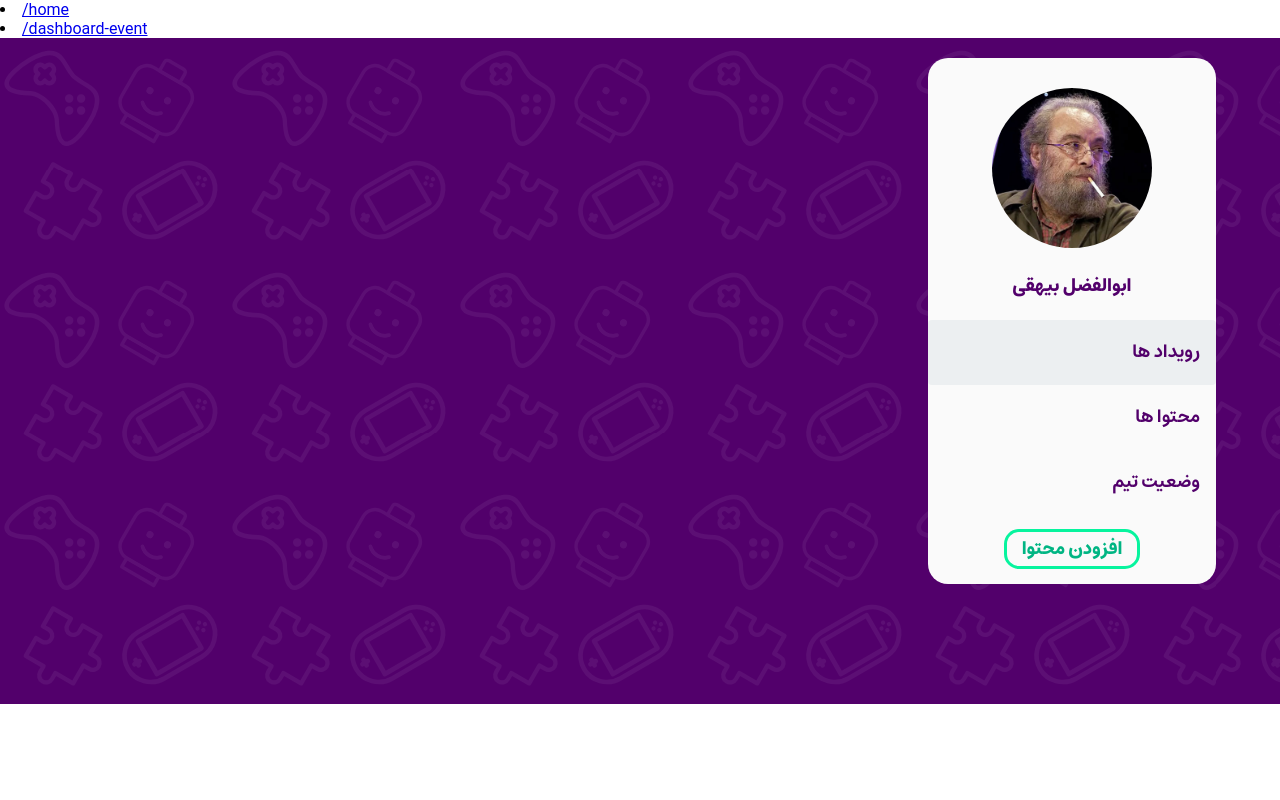
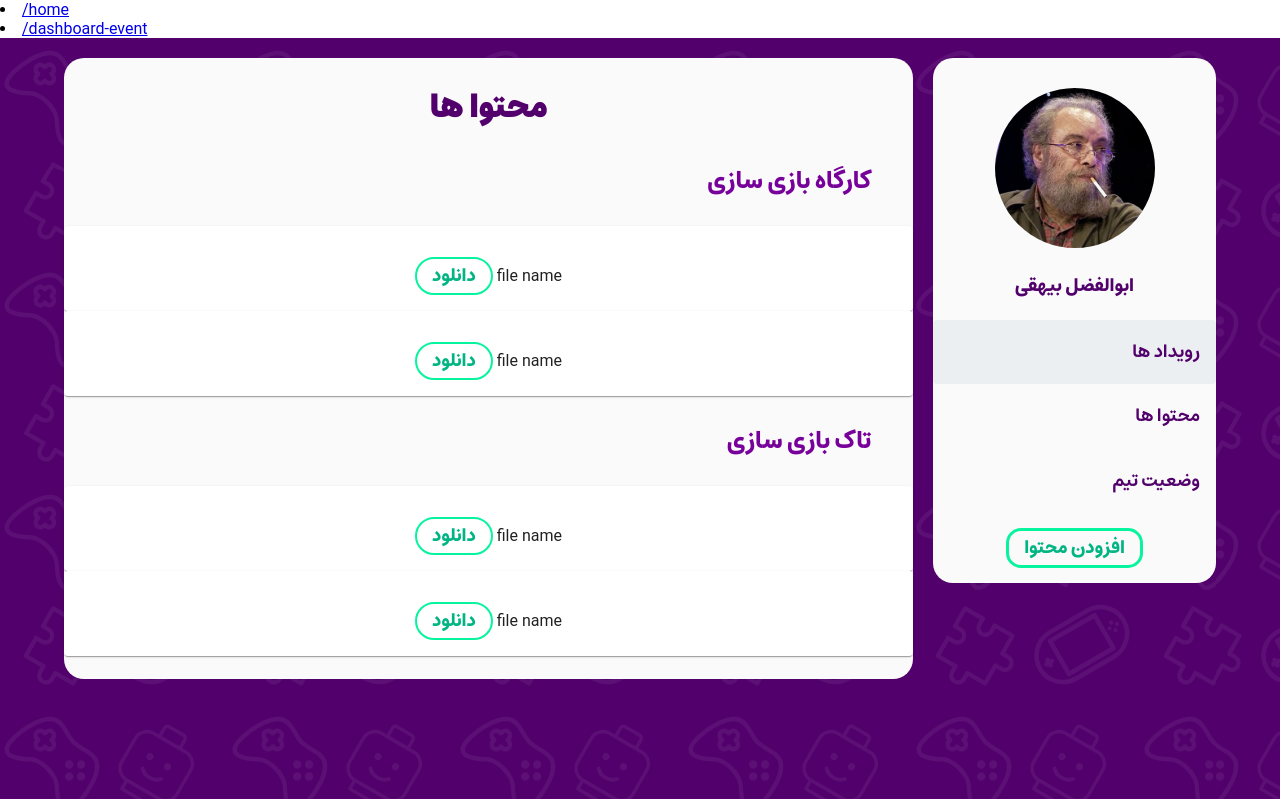
Before and after one commit to AUTGamecraft/GC-Front, an Angular app: page /dashboard-media in a window 1280 px wide. Built offline with nearby package versions, Linux system fonts and the light colour scheme.

Commit message:
gg ez media

```diff
--- a/src/app/dashboard-media/dashboard-media.component.html
+++ b/src/app/dashboard-media/dashboard-media.component.html
@@ -13,6 +13,42 @@
                 style="font-family: 'Estedad-Bold';color: #00b583;font-size: large;border: 3px solid #07f49e !important;border-radius: 15px;height: 10%;margin-top: 15px;margin-bottom: 15px;">افزودن
                 محتوا</button>
         </div>
+        <div
+            style="background-color: #fafafa;text-align: center; border-radius: 20px ;width: 75%;margin-right: 20px;padding-bottom:2% ;">
+            <h1 style="font-family: 'Estedad-Black';font-size: xx-large;color: #52006b;">محتوا ها</h1>
+            <div>
+            <h3
+                style="font-family: 'Estedad-Bold';font-size: x-large;color: #77009b;text-align: right;margin-right: 42px;">
+                کارگاه بازی سازی</h3>
+            <mat-card>file name
+                 <button mat-stroked-button
+                    style="font-family: 'Estedad-Bold';color: #00b583;font-size: large;border: 2px solid #07f49e !important;border-radius: 20px;height: 10%;margin-top: 15px;">دانلود
+                </button></mat-card>
+            <mat-card>file name
+                <button mat-stroked-button
+                style="font-family: 'Estedad-Bold';color: #00b583;font-size: large;border: 2px solid #07f49e !important;border-radius: 20px;height: 10%;margin-top: 15px;">دانلود
+            </button>
+            </mat-card>
+        </div>
+        <div>
+            <h3
+                style="font-family: 'Estedad-Bold';font-size: x-large;color: #77009b;text-align: right;margin-right: 42px;">
+                تاک بازی سازی</h3>
+            <mat-card>file name
+                 <button mat-stroked-button
+                    style="font-family: 'Estedad-Bold';color: #00b583;font-size: large;border: 2px solid #07f49e !important;border-radius: 20px;height: 10%;margin-top: 15px;">دانلود
+                </button></mat-card>
+            <mat-card>file name
+                <button mat-stroked-button
+                style="font-family: 'Estedad-Bold';color: #00b583;font-size: large;border: 2px solid #07f49e !important;border-radius: 20px;height: 10%;margin-top: 15px;">دانلود
+            </button>
+            </mat-card>
+        </div>
+
+
+
+
+        </div>
 
     </div>
 </div>
```
